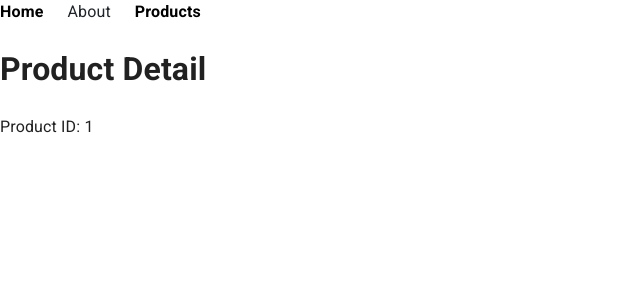
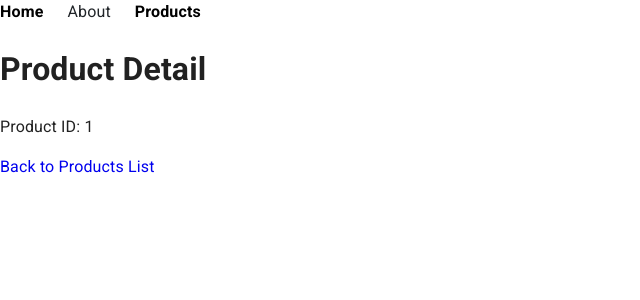
Before and after one commit to jerome-shiftleft/react-routing, a React (Vite) app: page /products/1 in a window 1280 px wide. Shown: the top 300 px of the page, without its empty margins (0-640 px from the left). Built offline with nearby package versions, Linux system fonts and the light colour scheme.

Commit message:
progress

```diff
--- a/src/pages/ProductDetail.jsx
+++ b/src/pages/ProductDetail.jsx
@@ -1,4 +1,4 @@
-import { useParams } from "react-router-dom";
+import { useParams, Link } from "react-router-dom";
 
 function ProductDetailPage() {
   const params = useParams();
@@ -8,6 +8,9 @@
     <>
       <h1>Product Detail</h1>
       <span>Product ID: { productId }</span>
+      <p>
+        <Link to=".." relative="path">Back to Products List</Link>
+      </p>
     </>
   );
 }
```
